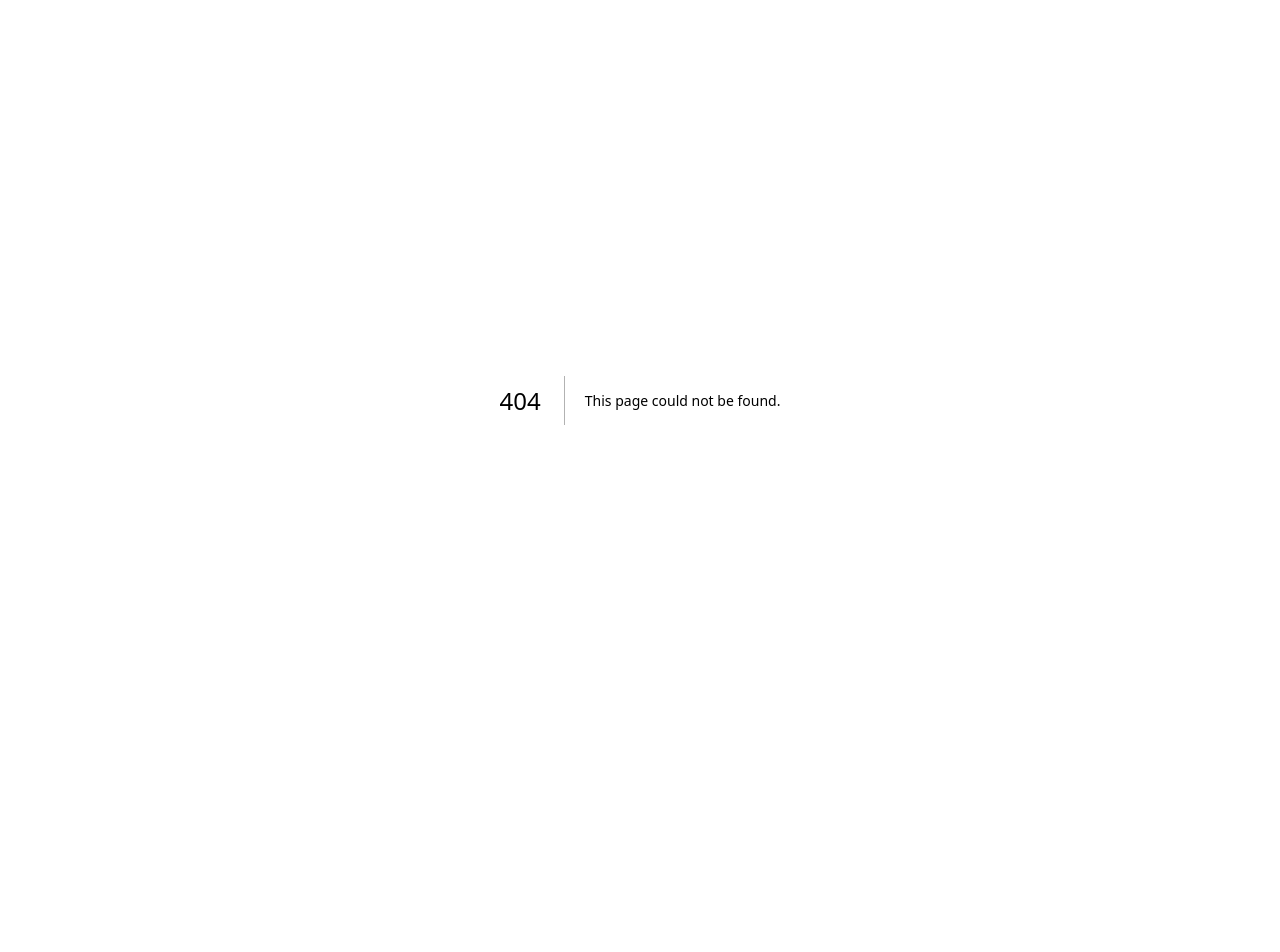
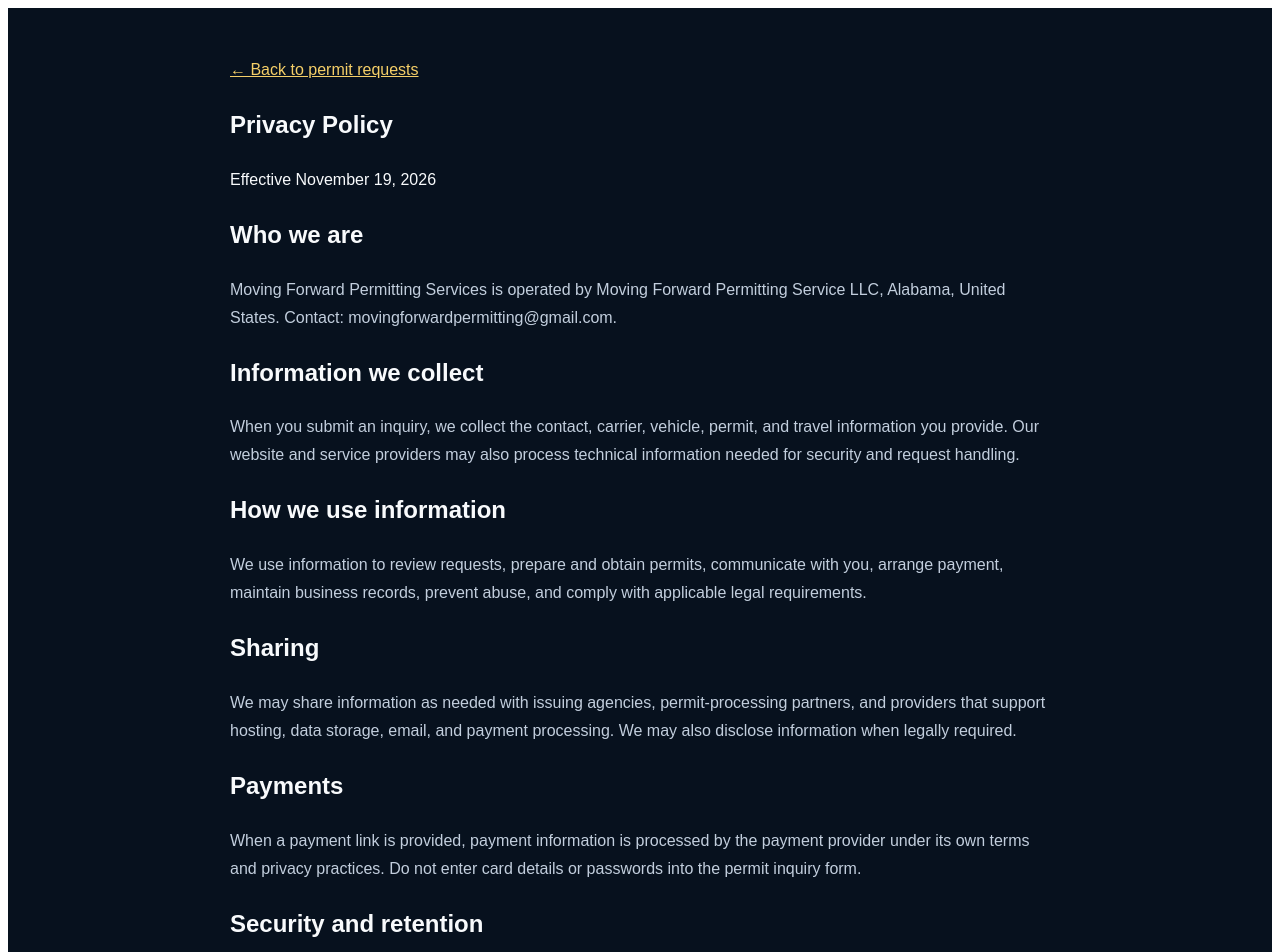
Before and after one commit to movingforwardpermitting/moving-forward-permits, a Next.js app: page /privacy in a window 1280 px wide. Before the commit this address had no page. Shown: the top 952 px of the page. Before the commit the page ends 800 px from the top, so only its background shows below. Built offline with nearby package versions, Linux system fonts and the light colour scheme.

Commit message:
Add customer privacy policy

```diff
--- /dev/null
+++ b/app/privacy/page.js
@@ -0,0 +1,13 @@
+export const metadata = { title: 'Privacy Policy | Moving Forward Permitting Services' };
+export default function Privacy() {
+ const sections = [
+ ['Who we are','Moving Forward Permitting Services is operated by Moving Forward Permitting Service LLC, Alabama, United States. Contact: movingforwardpermitting@gmail.com.'],
+ ['Information we collect','When you submit an inquiry, we collect the contact, carrier, vehicle, permit, and travel information you provide. Our website and service providers may also process technical information needed for security and request handling.'],
+ ['How we use information','We use information to review requests, prepare and obtain permits, communicate with you, arrange payment, maintain business records, prevent abuse, and comply with applicable legal requirements.'],
+ ['Sharing','We may share information as needed with issuing agencies, permit-processing partners, and providers that support hosting, data storage, email, and payment processing. We may also disclose information when legally required.'],
+ ['Payments','When a payment link is provided, payment information is processed by the payment provider under its own terms and privacy practices. Do not enter card details or passwords into the permit inquiry form.'],
+ ['Security and retention','We use administrative and technical safeguards appropriate to the information handled, but no online system is completely secure. Information may be retained as necessary to fulfill orders, maintain records, resolve disputes, and meet legal obligations.'],
+ ['Your questions','To request access, correction, or deletion of information, subject to applicable law and recordkeeping requirements, contact movingforwardpermitting@gmail.com.']
+ ];
+ return <main style={{fontFamily:'Arial,sans-serif',background:'#07111e',color:'#f8fafc',minHeight:'100vh',padding:'48px 24px'}}><article style={{maxWidth:820,margin:'auto',lineHeight:1.75}}><a style={{color:'#f5cf68'}} href="/">← Back to permit requests</a><h1>Privacy Policy</h1><p>Effective November 19, 2026</p>{sections.map(([title,body])=><section key={title}><h2>{title}</h2><p style={{color:'#c2cedd'}}>{body}</p></section>)}<p>© 2026 Moving Forward Permitting Services. Operated by Moving Forward Permitting Service LLC.</p></article></main>;
+}
```
